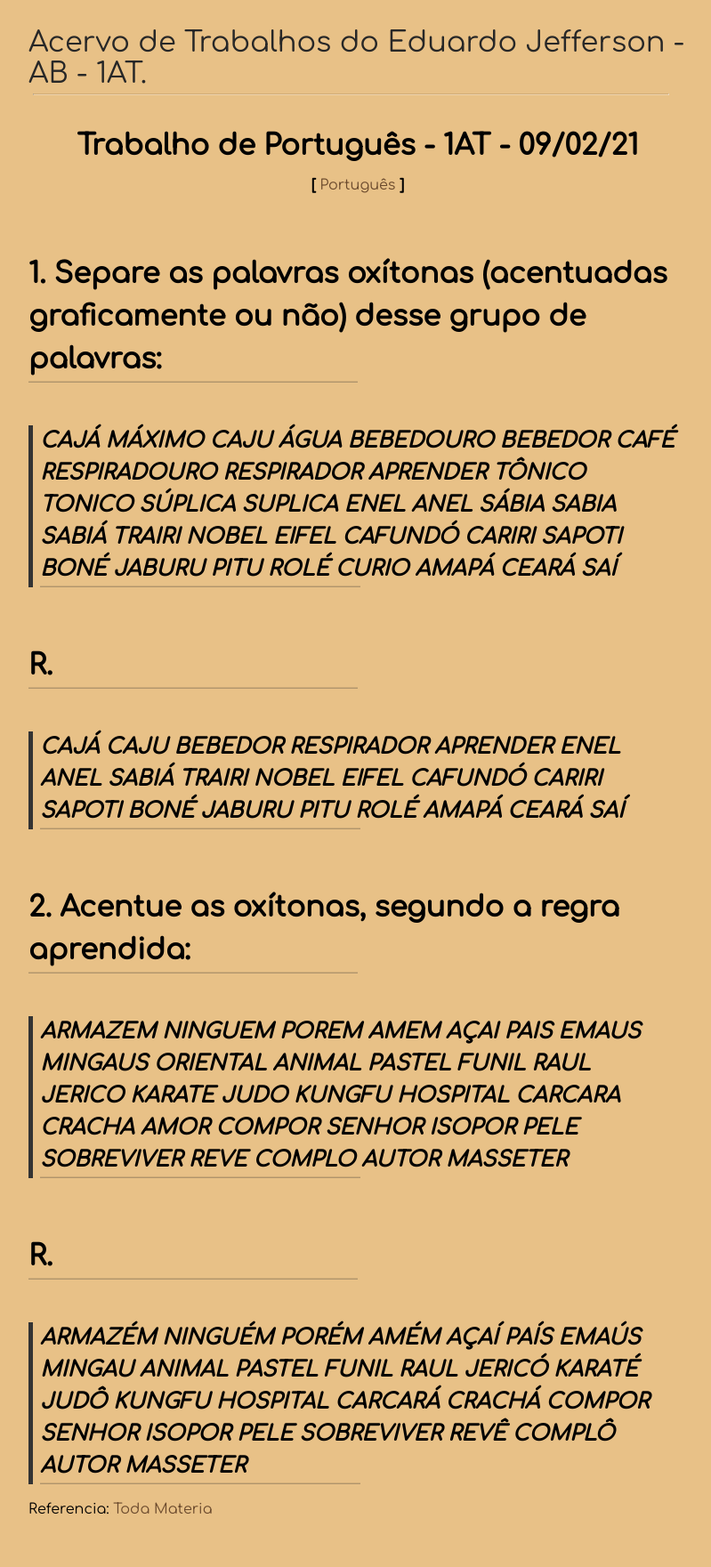
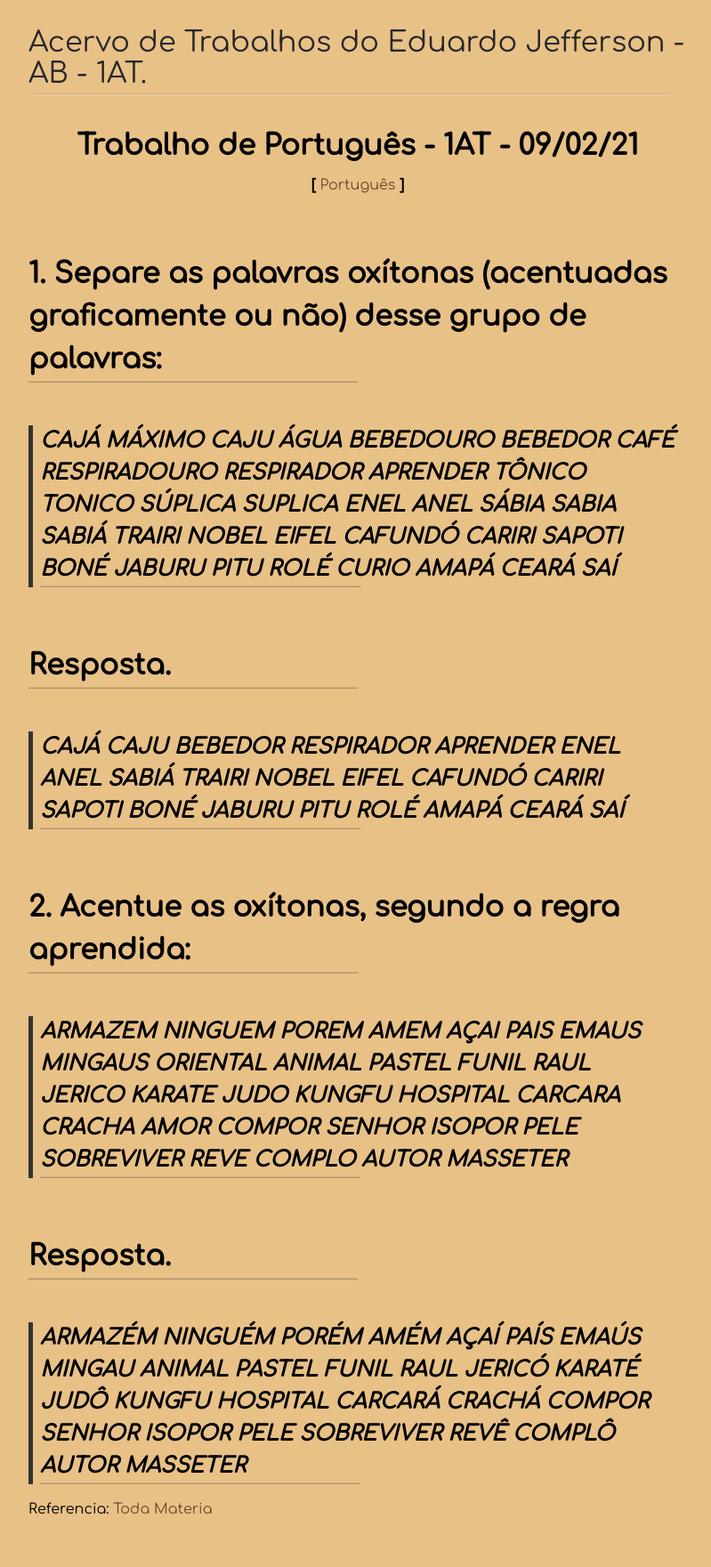
Before and after one commit to heart-leap/heart-leap.github.io, a Jekyll site: the page built from _posts/2021-02-09-ab-tarefa-de-PT-silabas-tonicas.md, in a window 1280 px wide. Shown: the whole page at 89% size, without its empty margins (238-1037 px from the left). Built offline with Jekyll 4.4.1, drawn with Linux system fonts in a browser that asks for light colours.

Commit message:
mudancas no primeiro post

```diff
--- a/_posts/2021-02-09-ab-tarefa-de-PT-silabas-tonicas.md
+++ b/_posts/2021-02-09-ab-tarefa-de-PT-silabas-tonicas.md
@@ -9,7 +9,7 @@ tags: [Português]
 
 > ## CAJÁ MÁXIMO CAJU ÁGUA BEBEDOURO BEBEDOR CAFÉ RESPIRADOURO RESPIRADOR    APRENDER TÔNICO TONICO SÚPLICA SUPLICA ENEL ANEL SÁBIA SABIA SABIÁ TRAIRI NOBEL EIFEL CAFUNDÓ CARIRI SAPOTI BONÉ JABURU PITU ROLÉ CURIO AMAPÁ CEARÁ SAÍ
 
-# R.
+# Resposta.
 
 > ## CAJÁ CAJU BEBEDOR RESPIRADOR APRENDER ENEL ANEL SABIÁ TRAIRI NOBEL EIFEL CAFUNDÓ CARIRI SAPOTI BONÉ JABURU PITU ROLÉ AMAPÁ CEARÁ SAÍ
 
@@ -17,7 +17,7 @@ tags: [Português]
 
 > ## ARMAZEM NINGUEM POREM AMEM AÇAI PAIS EMAUS MINGAUS ORIENTAL ANIMAL PASTEL FUNIL RAUL JERICO KARATE JUDO KUNGFU HOSPITAL CARCARA CRACHA AMOR COMPOR SENHOR ISOPOR PELE SOBREVIVER REVE COMPLO AUTOR MASSETER
 
-# R.
+# Resposta.
 
 > ## ARMAZÉM NINGUÉM PORÉM AMÉM AÇAÍ PAÍS EMAÚS MINGAU ANIMAL PASTEL FUNIL RAUL JERICÓ KARATÉ JUDÔ KUNGFU HOSPITAL CARCARÁ CRACHÁ COMPOR SENHOR ISOPOR PELE SOBREVIVER REVÊ COMPLÔ AUTOR MASSETER
 
```
